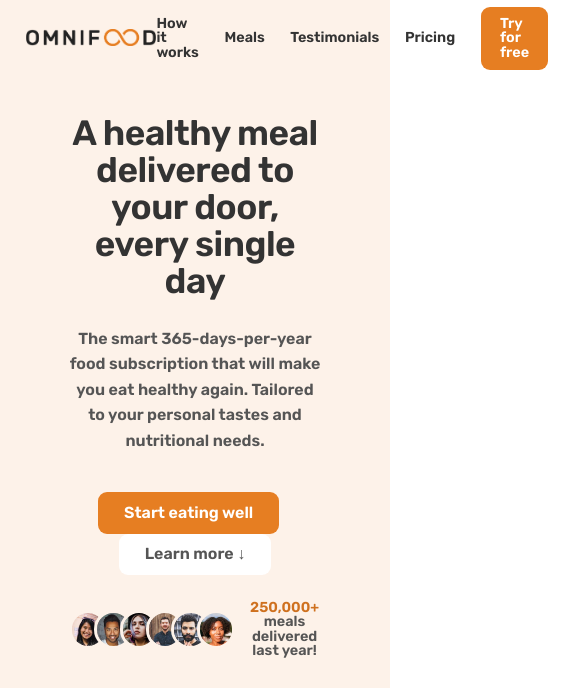
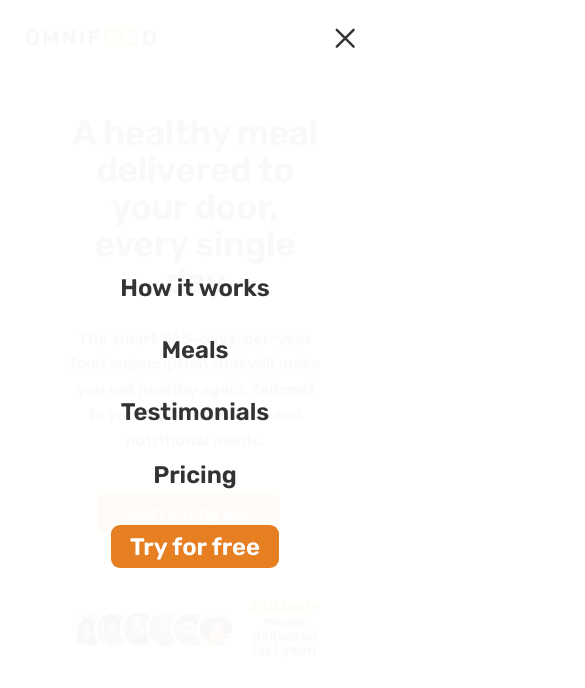
Before and after one commit to DarrelASandbox/playground-css, a plain HTML site: page index.html in a window 390 px wide. Shown: the top 688 px of the page, 585 px wide, since content can reach past the window. Drawn offline with nearby package versions, Linux system fonts and the light colour scheme; files whose address does not match are found by name.

Commit message:
Mobile navigation

```diff
--- a/css/general.css
+++ b/css/general.css
@@ -66,6 +66,7 @@ html {
   /* Percentage of user's browser font-size setting */
   /* 10px / 16px = 0.625 */
   font-size: 62.5%;
+  overflow-x: hidden;
 }
 
 body {
@@ -73,6 +74,10 @@ body {
   line-height: 1;
   font-weight: 400;
   color: #555;
+
+  /* Only works if there is nothing
+  absolutely positioned in relation to body  */
+  overflow-x: hidden;
 }
 
 /************************/
--- a/css/queries.css
+++ b/css/queries.css
@@ -126,4 +126,59 @@ Check responsiveness every 200px to 300px
   .btn--form {
     margin-top: 1.2rem;
   }
+
+  /************************/
+  /* MOBILE  */
+  /************************/
+
+  .btn-mobile-nav {
+    display: block;
+  }
+
+  .main-nav {
+    background-color: rgba(255, 255, 255, 0.97);
+    position: absolute;
+    top: 0;
+    left: 0;
+    width: 100%;
+    height: 100vh;
+    transform: translateX(100%);
+
+    display: flex;
+    align-items: center;
+    justify-content: center;
+    transition: all 0.5s ease-in;
+
+    /* Hide navigation */
+
+    /* Cannot apply transitions with display: none */
+    opacity: 0; /* Hide it visually */
+    pointer-events: none; /* Inaccessible to mouse and keyboard */
+    visibility: hidden; /* Hide from screen readers */
+  }
+
+  .nav-open .main-nav {
+    opacity: 1;
+    pointer-events: auto;
+    visibility: visible;
+    transform: translateX(0);
+  }
+
+  .nav-open .icon-mobile-nav[name="close-outline"] {
+    display: block;
+  }
+
+  .nav-open .icon-mobile-nav[name="menu-outline"] {
+    display: none;
+  }
+
+  .main-nav-list {
+    flex-direction: column;
+    gap: 4.8rem;
+  }
+
+  .main-nav-link:link,
+  .main-nav-link:visited {
+    font-size: 3rem;
+  }
 }
--- a/css/style.css
+++ b/css/style.css
@@ -11,6 +11,7 @@
   /* For sticky header */
   height: 9.6rem;
   padding: 0 4.8rem;
+  position: relative;
 }
 
 .logo {
@@ -54,6 +55,28 @@
 .main-nav-link.nav-cta:hover,
 .main-nav-link.nav-cta:active {
   background-color: #cf711f;
+}
+
+/************************/
+/* MOBILE  */
+/************************/
+
+.btn-mobile-nav {
+  border: none;
+  background: none;
+  cursor: pointer;
+
+  display: none;
+}
+
+.icon-mobile-nav {
+  height: 4.8rem;
+  width: 4.8rem;
+  color: #333;
+}
+
+.icon-mobile-nav[name="close-outline"] {
+  display: none;
 }
 
 /************************/
--- a/index.html
+++ b/index.html
@@ -22,7 +22,7 @@
     <title>Omnifood</title>
   </head>
   <body>
-    <header class="header">
+    <header class="header nav-open">
       <a href="">
         <img src="img/omnifood-logo.png" alt="Omnifood logo" class="logo" />
       </a>
@@ -36,6 +36,11 @@
           <li><a href="#" class="main-nav-link nav-cta">Try for free</a></li>
         </ul>
       </nav>
+
+      <button class="btn-mobile-nav">
+        <ion-icon name="menu-outline" class="icon-mobile-nav"></ion-icon>
+        <ion-icon name="close-outline" class="icon-mobile-nav"></ion-icon>
+      </button>
     </header>
 
     <main>
@@ -680,5 +685,12 @@
         </nav>
       </div>
     </footer>
+
+    <script>
+      const menu = document.querySelector(".btn-mobile-nav");
+      const header = document.querySelector(".header");
+      const setMenu = () => header.classList.toggle("nav-open");
+      menu.addEventListener("click", setMenu);
+    </script>
   </body>
 </html>
```
